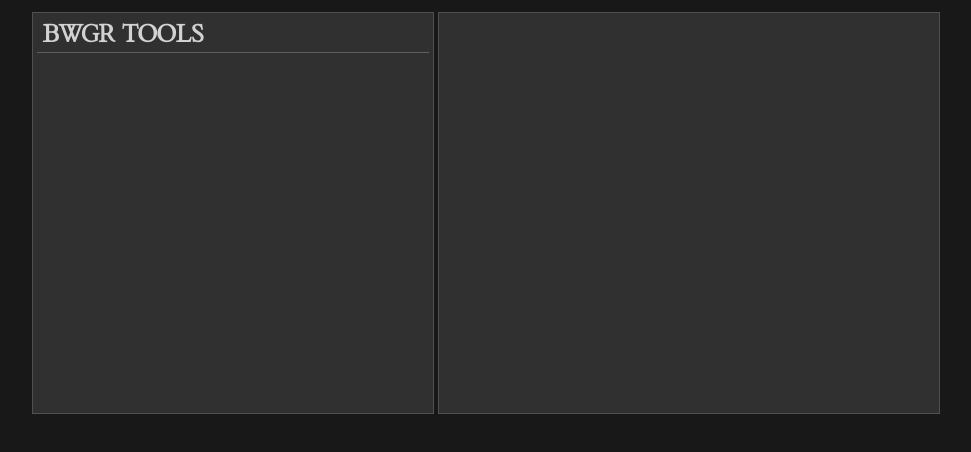
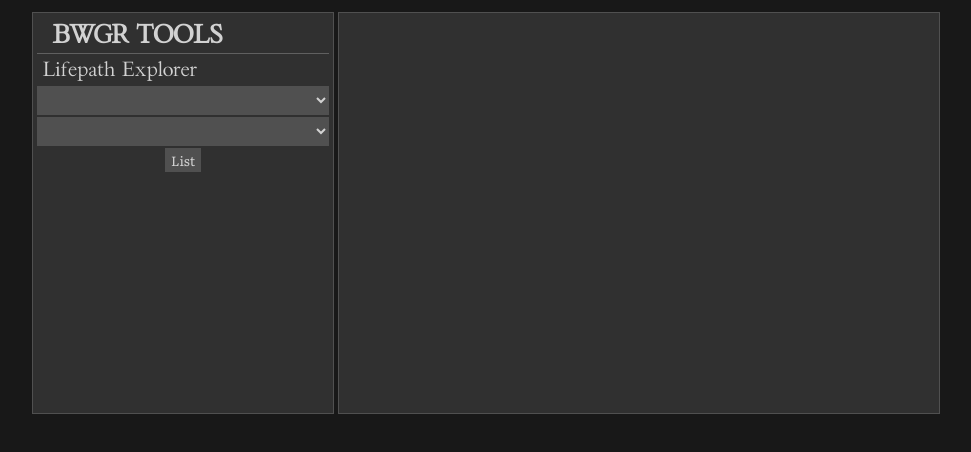
Before and after one commit to yigitlevent/bwgr-tools, a React (Create React App) app: page / in a window 1280 px wide. Shown: the top 452 px of the page, without its empty margins (154-1125 px from the left). Built offline with nearby package versions, Linux system fonts and the light colour scheme.

Commit message:
Generic component work

```diff
--- a/src/components/App.tsx
+++ b/src/components/App.tsx
@@ -1,10 +1,7 @@
-import { useState } from "react";
 import { ThemeProvider } from "styled-components";
 
 import { GlobalStyle } from "../theme/global";
 import { DarkTheme } from "../theme/themes";
-
-import { EmptyFaction } from "../data/emptyFaction";
 
 import { OuterBox } from "./shared/Box";
 
@@ -12,9 +9,6 @@ import { LeftBox } from "./app/LeftBox";
 import { RightBox } from "./app/RightBox";
 
 export function App(): JSX.Element {
-	const [selected, setSelected] = useState("New Faction");
-	const [faction, setFaction] = useState(EmptyFaction);
-
 	return (
 		<ThemeProvider theme={DarkTheme}>
 			<GlobalStyle />
@@ -23,7 +17,6 @@ export function App(): JSX.Element {
 				<LeftBox />
 				<RightBox />
 			</OuterBox>
-
 		</ThemeProvider>
 	);
 }
--- a/src/components/app/LeftBox.tsx
+++ b/src/components/app/LeftBox.tsx
@@ -1,10 +1,15 @@
 import { Box } from "../shared/Box";
 import { Title } from "../shared/Titles";
 
+import { LifepathExplorer } from "./leftbox/LifepathExplorer";
+
 export function LeftBox(): JSX.Element {
+
 	return (
-		<Box grow={0} shrink={0} flexWidth={"400px"}>
+		<Box grow={0} shrink={0} flexWidth={"300px"}>
 			<Title>BWGR Tools</Title>
+
+			<LifepathExplorer />
 
 		</Box>
 	);
--- a/src/components/app/RightBox.tsx
+++ b/src/components/app/RightBox.tsx
@@ -1,9 +1,17 @@
+import shallow from "zustand/shallow";
+
+import { ClientStore } from "../../stores/ClientStore";
+
 import { Box } from "../shared/Box";
 
+import { LifepathList } from "./rightbox/LifepathList";
+
 export function RightBox(): JSX.Element {
+	const { activeMenu } = ClientStore(state => ({ activeMenu: state.activeMenu }), shallow);
+
 	return (
-		<Box grow={0} shrink={0} flexWidth={"500px"}>
-
+		<Box grow={0} shrink={0} flexWidth={"600px"}>
+			{(activeMenu !== "") ? <LifepathList /> : null}
 		</Box>
 	);
 }
--- /dev/null
+++ b/src/components/app/leftbox/LifepathExplorer.tsx
@@ -0,0 +1,41 @@
+import { Fragment, useState } from "react";
+import shallow from "zustand/shallow";
+
+import { Stocks } from "../../../data/stocks";
+
+import { ClientStore } from "../../../stores/ClientStore";
+
+import { Select, Option, Button } from "../../shared/Inputs";
+import { Subtitle } from "../../shared/Titles";
+
+export function LifepathExplorer(): JSX.Element {
+	const { lifepathMenu, setActiveMenu, setLifepathMenu } = ClientStore(state => ({
+		lifepathMenu: state.lifepathMenu,
+		setActiveMenu: state.setActiveMenu,
+		setLifepathMenu: state.setLifepathMenu
+	}), shallow);
+
+	const [stock, setStock] = useState(lifepathMenu.stock);
+	const [setting, setSetting] = useState(lifepathMenu.setting);
+
+	return (
+		<Fragment>
+			<Subtitle>Lifepath Explorer</Subtitle>
+
+			<Select value={stock} onChange={e => { setStock(e.target.value as any); setSetting(""); }}>
+				<Option value=""></Option>
+				{Object.keys(Stocks).map((k, i) => <Option key={i} value={k}>{k}</Option>)}
+			</Select>
+
+			<Select value={setting} onChange={e => setSetting(e.target.value)}>
+				<Option value=""></Option>
+				{(stock !== "")
+					? Object.keys(Stocks[stock].settings).map((k, i) => <Option key={i} value={k}>{k}</Option>)
+					: null
+				}
+			</Select>
+
+			<Button value={"List"} onClick={() => { setActiveMenu("lifepath"); setLifepathMenu(stock, setting); }} />
+		</Fragment>
+	);
+}
--- /dev/null
+++ b/src/components/app/rightbox/LifepathList.tsx
@@ -0,0 +1,102 @@
+import { Fragment } from "react";
+import styled from "styled-components";
+import shallow from "zustand/shallow";
+
+import { Stocks } from "../../../data/stocks";
+
+import { ClientStore } from "../../../stores/ClientStore";
+
+import { Subtitle } from "../../shared/Titles";
+
+const LifepathBox = styled.div`
+	width: 100%;
+	margin: 4px 0 10px;
+
+	display: grid;
+	grid-template-columns: 1fr;
+	grid-template-rows: repeat(5, auto);
+`;
+
+const LifepathTop = styled.div`
+	width: 100%;
+	padding: 2px 6px;
+
+	display: grid;
+	grid-template-columns: 4fr 1fr 1fr 1fr 6fr;
+	grid-template-rows: 1fr;
+
+	background: ${(props: bwgr.style.Props) => props.theme.background.subelement};
+
+	& > *:first-child {
+		font-weight: bold;
+		font-size: 1.1em;
+	}
+`;
+
+const List = styled.div`
+	padding: 2px 0 2px 8px;
+
+
+	& > span {
+		font-weight: bold;
+		font-style: italic;
+		margin-right: 4px;
+	}
+`;
+
+export function LifepathList(): JSX.Element {
+	const { lifepathMenu } = ClientStore(state => ({ lifepathMenu: state.lifepathMenu }), shallow);
+
+	const setting = Stocks[lifepathMenu.stock].settings[lifepathMenu.setting];
+
+	const lifepaths = setting.lifepaths.map((lifepath, i) => {
+		const yearString = typeof lifepath.years !== "number" ? "" : (lifepath.skillPool > 1) ? "yrs" : "yr";
+		const resourcesString = typeof lifepath.resources !== "number" ? "" : (lifepath.resources > 1) ? "rps" : "rp";
+
+		const statPoolsString = [];
+		if (lifepath.eitherPool === 0 && lifepath.mentalPool === 0 && lifepath.physicalPool === 0) { statPoolsString.push("—"); }
+		else if (lifepath.eitherPool !== 0) {
+			statPoolsString.push(`${(lifepath.eitherPool > 0) ? `+${lifepath.eitherPool}` : lifepath.eitherPool}M/P`);
+		}
+		else {
+			if (lifepath.mentalPool !== 0) {
+				statPoolsString.push(`${(lifepath.mentalPool > 0) ? `+${lifepath.mentalPool}` : lifepath.mentalPool}M`);
+			}
+			if (lifepath.physicalPool !== 0) {
+				statPoolsString.push(`${(lifepath.physicalPool > 0) ? `+${lifepath.physicalPool}` : lifepath.physicalPool}P`);
+			}
+		}
+
+		const skillsString = [];
+		if (typeof lifepath.generalSkillPool === "string" || lifepath.generalSkillPool > 0) {
+			skillsString.push(`${lifepath.generalSkillPool}${(lifepath.generalSkillPool > 1) ? "pts" : "pt"}: General`);
+		}
+		if (typeof lifepath.skillPool === "string" || lifepath.skillPool > 0) {
+			skillsString.push(`${lifepath.skillPool}${(lifepath.skillPool > 1) ? "pts" : "pt"}: ${lifepath.skills?.map(v => v.split("➞")[1]).join(", ")}`);
+		}
+
+		const traitsString = `${lifepath.traitPool}${(lifepath.traitPool > 1) ? "pts" : "pt"}: ${(lifepath.traits?.length === 0) ? "—" : lifepath.traits?.map(v => v.split("➞")[1]).join(", ")}`;
+
+		return (
+			<LifepathBox key={i}>
+				<LifepathTop>
+					<div>{lifepath.name}</div>
+					<div>{lifepath.years}{yearString}</div>
+					<div>{lifepath.resources}{resourcesString}</div>
+					<div>{statPoolsString.join(", ")}</div>
+					<div>{lifepath.leads?.map(v => v.split("➞")[1]).join(", ")}</div>
+				</LifepathTop>
+
+				<List><span>Skills:</span> {skillsString.join("; ")}</List>
+				<List><span>Traits:</span> {traitsString}</List>
+			</LifepathBox>
+		);
+	});
+
+	return (
+		<Fragment>
+			<Subtitle>{setting.stock} / {setting.name}</Subtitle>
+			{lifepaths}
+		</Fragment>
+	);
+}
--- a/src/components/shared/Box.tsx
+++ b/src/components/shared/Box.tsx
@@ -1,6 +1,7 @@
 import styled from "styled-components";
 
-export const OuterBox = styled.div<{ width: string, }>`
+export const OuterBox = styled.div<{ width: string; }>`
+	width: 100%;
 	padding: 0;
 	margin: 0 auto;
 
@@ -13,8 +14,8 @@ export const OuterBox = styled.div<{ width: string, }>`
 	align-content: flex-start;
 `;
 
-export const Box = styled.div<{ grow: number, shrink: number, flexWidth: string, }>`
-	max-width: 94%;
+export const Box = styled.div<{ grow: number; shrink: number; flexWidth: string; }>`
+	max-width: min(94%, ${p => p.flexWidth});
 	min-height: 400px;
 	margin: 3px;
 	padding: 4px;
@@ -23,4 +24,10 @@ export const Box = styled.div<{ grow: number, shrink: number, flexWidth: string,
 	outline: ${(props: bwgr.style.Props) => props.theme.border.medium};
 
 	flex: ${p => p.grow} ${p => p.shrink} ${p => p.flexWidth};
+
+	display: flex;
+	flex-flow: row wrap;
+	justify-content: center;
+	align-items: flex-start;
+	align-content: flex-start;
 `;
--- a/src/components/shared/Inputs.tsx
+++ b/src/components/shared/Inputs.tsx
@@ -10,6 +10,9 @@ export const Select = styled.select`
 
 	cursor: pointer;
 
+	font-size: 1.1em;
+
+	width: 100%;
 	flex: 1 0 auto;
 
 	&:hover {
@@ -24,6 +27,9 @@ export const Select = styled.select`
 export const Option = styled.option`
 	font-family: "Text";
 	cursor: pointer;
+
+	font-size: 1.1em;
+	flex: 1 0 auto;
 `;
 
 export const Button = styled.input.attrs({ type: "button" })`
--- a/src/components/shared/Titles.tsx
+++ b/src/components/shared/Titles.tsx
@@ -1,19 +1,23 @@
 import styled from "styled-components";
 
 export const Title = styled.div`
-	font-size: 1.8em;
-	padding: 4px 6px 4px 6px;
+	font-size: 1.9em;
+	padding: 4px 6px 4px 16px;
 
 	font-family: "Title";
 	text-transform: uppercase;
 	font-weight: bold;
 
 	border-bottom: ${(props: bwgr.style.Props) => props.theme.border.hard};
+
+	flex: 1 0 auto;
 `;
 
 export const Subtitle = styled.div`
-	font-size: 1.4em;
+	font-size: 1.5em;
 	padding: 4px 6px 4px 6px;
 
 	font-family: "Title";
+
+	flex: 1 0 auto;
 `;
```
Also changed, not shown: src/@types/index.d.ts (added, +7 -0 lines).
